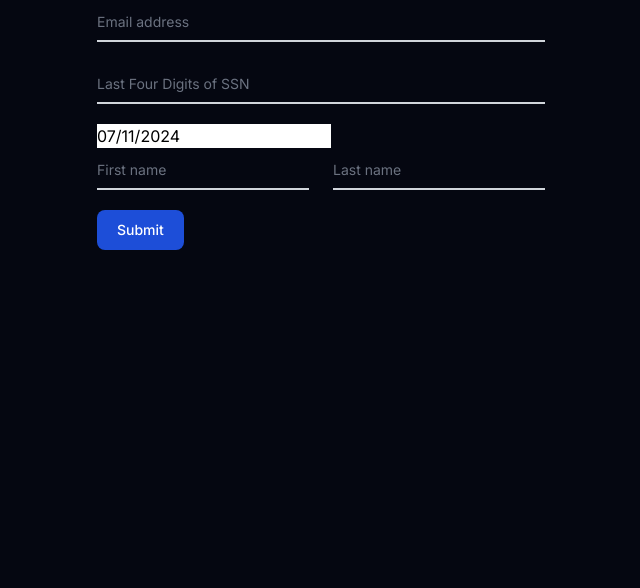
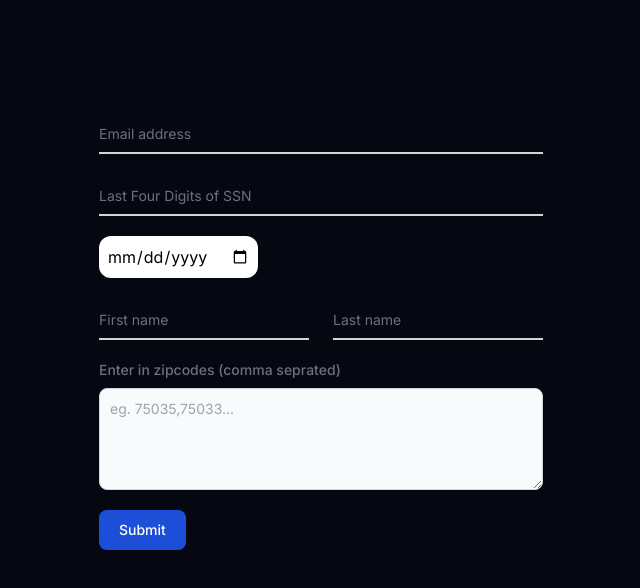
Before and after one commit to tanushchauhan/DMVHelp, a Next.js app: page / in a window 1280 px wide. Shown: the top 588 px of the page, without its empty margins (319-959 px from the left). Built offline with nearby package versions, Linux system fonts and the light colour scheme.

Commit message:
Completed the UI for the basic information input. Created a function to capture the form data on submittion.

```diff
--- a/app/page.js
+++ b/app/page.js
@@ -1,11 +1,6 @@
 "use client";
-import { useState } from "react";
-import DatePicker from "react-datepicker";
 
 function Page() {
-  const [data, setData] = useState("waiting...");
-  const [startdate, setStartdate] = useState(new Date());
-
   // async function getData() {
   //   const res = await fetch("/api/pincode/", {
   //     headers: {
@@ -25,124 +20,119 @@
   //   getData();
   // }, []);
 
+  function handleSubmit(e) {
+    e.preventDefault();
+    const email = e.target.floating_email.value;
+    const last4ssn = e.target.floating_last4ssn.value;
+    const first_name = e.target.floating_first_name.value;
+    const last_name = e.target.floating_last_name.value;
+    const date = e.target.date.value;
+    const pincodes = e.target.pincodes.value.split(",");
+    console.log(email, last4ssn, first_name, last_name, date, pincodes);
+  }
+
   return (
-    <div>
-      <div>
-        <form class="max-w-md mx-auto">
-          <div class="relative z-0 w-full mb-5 group">
+    <div className="flex items-center justify-center mt-28">
+      <div className="flex gap-10 items-center justify-center flex-col">
+        <div className="">
+          <form className="max-w-md mx-auto" onSubmit={handleSubmit}>
+            <div className="relative z-0 w-full mb-5 group">
               <input
                 type="email"
                 name="floating_email"
                 id="floating_email"
-              class="block py-2.5 px-0 w-full text-sm text-gray-900 bg-transparent border-0 border-b-2 border-gray-300 appearance-none dark:text-white dark:border-gray-600 dark:focus:border-blue-500 focus:outline-none focus:ring-0 focus:border-blue-600 peer"
+                className="block py-2.5 px-0 w-full text-sm text-gray-900 bg-transparent border-0 border-b-2 border-gray-300 appearance-none dark:text-white dark:border-gray-600 dark:focus:border-blue-500 focus:outline-none focus:ring-0 focus:border-blue-600 peer"
                 placeholder=" "
                 required
               />
               <label
-              for="floating_email"
-              class="peer-focus:font-medium absolute text-sm text-gray-500 dark:text-gray-400 duration-300 transform -translate-y-6 scale-75 top-3 -z-10 origin-[0] peer-focus:start-0 rtl:peer-focus:translate-x-1/4 rtl:peer-focus:left-auto peer-focus:text-blue-600 peer-focus:dark:text-blue-500 peer-placeholder-shown:scale-100 peer-placeholder-shown:translate-y-0 peer-focus:scale-75 peer-focus:-translate-y-6"
+                htmlFor="floating_email"
+                className="peer-focus:font-medium absolute text-sm text-gray-500 dark:text-gray-400 duration-300 transform -translate-y-6 scale-75 top-3 -z-10 origin-[0] peer-focus:start-0 rtl:peer-focus:translate-x-1/4 rtl:peer-focus:left-auto peer-focus:text-blue-600 peer-focus:dark:text-blue-500 peer-placeholder-shown:scale-100 peer-placeholder-shown:translate-y-0 peer-focus:scale-75 peer-focus:-translate-y-6"
               >
                 Email address
               </label>
             </div>
-          <div class="relative z-0 w-full mb-5 group">
+            <div className="relative z-0 w-full mb-5 group">
               <input
-              type="last4ssn"
+                type="number"
                 name="floating_last4ssn"
                 id="floating_last4ssn"
-              class="block py-2.5 px-0 w-full text-sm text-gray-900 bg-transparent border-0 border-b-2 border-gray-300 appearance-none dark:text-white dark:border-gray-600 dark:focus:border-blue-500 focus:outline-none focus:ring-0 focus:border-blue-600 peer"
+                className="block py-2.5 px-0 w-full text-sm text-gray-900 bg-transparent border-0 border-b-2 border-gray-300 appearance-none dark:text-white dark:border-gray-600 dark:focus:border-blue-500 focus:outline-none focus:ring-0 focus:border-blue-600 peer"
                 placeholder=" "
                 required
               />
               <label
-              for="floating_last4ssn"
-              class="peer-focus:font-medium absolute text-sm text-gray-500 dark:text-gray-400 duration-300 transform -translate-y-6 scale-75 top-3 -z-10 origin-[0] peer-focus:start-0 rtl:peer-focus:translate-x-1/4 peer-focus:text-blue-600 peer-focus:dark:text-blue-500 peer-placeholder-shown:scale-100 peer-placeholder-shown:translate-y-0 peer-focus:scale-75 peer-focus:-translate-y-6"
+                htmlFor="floating_last4ssn"
+                className="peer-focus:font-medium absolute text-sm text-gray-500 dark:text-gray-400 duration-300 transform -translate-y-6 scale-75 top-3 -z-10 origin-[0] peer-focus:start-0 rtl:peer-focus:translate-x-1/4 peer-focus:text-blue-600 peer-focus:dark:text-blue-500 peer-placeholder-shown:scale-100 peer-placeholder-shown:translate-y-0 peer-focus:scale-75 peer-focus:-translate-y-6"
               >
                 Last Four Digits of SSN
               </label>
             </div>
-          <div class="">
-            <DatePicker
-              selected={startdate}
-              onChange={(date) => setStartdate(date)}
+            <div className="relative z-0 w-full mb-5 group">
+              <input
+                type="date"
+                className=" rounded-xl p-2 text-black"
+                name="date"
               />
             </div>
-          <div class="grid md:grid-cols-2 md:gap-6">
-            <div class="relative z-0 w-full mb-5 group">
+            <div className="grid md:grid-cols-2 md:gap-6">
+              <div className="relative z-0 w-full mb-5 group">
                 <input
                   type="text"
                   name="floating_first_name"
                   id="floating_first_name"
-                class="block py-2.5 px-0 w-full text-sm text-gray-900 bg-transparent border-0 border-b-2 border-gray-300 appearance-none dark:text-white dark:border-gray-600 dark:focus:border-blue-500 focus:outline-none focus:ring-0 focus:border-blue-600 peer"
+                  className="block py-2.5 px-0 w-full text-sm text-gray-900 bg-transparent border-0 border-b-2 border-gray-300 appearance-none dark:text-white dark:border-gray-600 dark:focus:border-blue-500 focus:outline-none focus:ring-0 focus:border-blue-600 peer"
                   placeholder=" "
                   required
                 />
                 <label
-                for="floating_first_name"
-                class="peer-focus:font-medium absolute text-sm text-gray-500 dark:text-gray-400 duration-300 transform -translate-y-6 scale-75 top-3 -z-10 origin-[0] peer-focus:start-0 rtl:peer-focus:translate-x-1/4 peer-focus:text-blue-600 peer-focus:dark:text-blue-500 peer-placeholder-shown:scale-100 peer-placeholder-shown:translate-y-0 peer-focus:scale-75 peer-focus:-translate-y-6"
+                  htmlFor="floating_first_name"
+                  className="peer-focus:font-medium absolute text-sm text-gray-500 dark:text-gray-400 duration-300 transform -translate-y-6 scale-75 top-3 -z-10 origin-[0] peer-focus:start-0 rtl:peer-focus:translate-x-1/4 peer-focus:text-blue-600 peer-focus:dark:text-blue-500 peer-placeholder-shown:scale-100 peer-placeholder-shown:translate-y-0 peer-focus:scale-75 peer-focus:-translate-y-6"
                 >
                   First name
                 </label>
               </div>
-            <div class="relative z-0 w-full mb-5 group">
+              <div className="relative z-0 w-full mb-5 group">
                 <input
                   type="text"
                   name="floating_last_name"
                   id="floating_last_name"
-                class="block py-2.5 px-0 w-full text-sm text-gray-900 bg-transparent border-0 border-b-2 border-gray-300 appearance-none dark:text-white dark:border-gray-600 dark:focus:border-blue-500 focus:outline-none focus:ring-0 focus:border-blue-600 peer"
+                  className="block py-2.5 px-0 w-full text-sm text-gray-900 bg-transparent border-0 border-b-2 border-gray-300 appearance-none dark:text-white dark:border-gray-600 dark:focus:border-blue-500 focus:outline-none focus:ring-0 focus:border-blue-600 peer"
                   placeholder=" "
                   required
                 />
                 <label
-                for="floating_last_name"
-                class="peer-focus:font-medium absolute text-sm text-gray-500 dark:text-gray-400 duration-300 transform -translate-y-6 scale-75 top-3 -z-10 origin-[0] peer-focus:start-0 rtl:peer-focus:translate-x-1/4 peer-focus:text-blue-600 peer-focus:dark:text-blue-500 peer-placeholder-shown:scale-100 peer-placeholder-shown:translate-y-0 peer-focus:scale-75 peer-focus:-translate-y-6"
+                  htmlFor="floating_last_name"
+                  className="peer-focus:font-medium absolute text-sm text-gray-500 dark:text-gray-400 duration-300 transform -translate-y-6 scale-75 top-3 -z-10 origin-[0] peer-focus:start-0 rtl:peer-focus:translate-x-1/4 peer-focus:text-blue-600 peer-focus:dark:text-blue-500 peer-placeholder-shown:scale-100 peer-placeholder-shown:translate-y-0 peer-focus:scale-75 peer-focus:-translate-y-6"
                 >
                   Last name
                 </label>
               </div>
             </div>
-          {/* <div class="grid md:grid-cols-2 md:gap-6">
-            <div class="relative z-0 w-full mb-5 group">
-              <input
-                type="tel"
-                pattern="[0-9]{3}-[0-9]{3}-[0-9]{4}"
-                name="floating_phone"
-                id="floating_phone"
-                class="block py-2.5 px-0 w-full text-sm text-gray-900 bg-transparent border-0 border-b-2 border-gray-300 appearance-none dark:text-white dark:border-gray-600 dark:focus:border-blue-500 focus:outline-none focus:ring-0 focus:border-blue-600 peer"
-                placeholder=" "
-                required
-              />
+            <div className="relative z-0 w-full mb-5 group">
               <label
-                for="floating_phone"
-                class="peer-focus:font-medium absolute text-sm text-gray-500 dark:text-gray-400 duration-300 transform -translate-y-6 scale-75 top-3 -z-10 origin-[0] peer-focus:start-0 rtl:peer-focus:translate-x-1/4 peer-focus:text-blue-600 peer-focus:dark:text-blue-500 peer-placeholder-shown:scale-100 peer-placeholder-shown:translate-y-0 peer-focus:scale-75 peer-focus:-translate-y-6"
+                htmlFor="pincodes"
+                className="block mb-2 text-sm font-medium text-gray-500 dark:text-gray-400"
               >
-                Phone number (123-456-7890)
+                Enter in zipcodes (comma seprated)
               </label>
+              <textarea
+                id="pincodes"
+                rows="4"
+                className="block p-2.5 w-full text-sm text-gray-900 bg-gray-50 rounded-lg border border-gray-300 focus:ring-blue-500 focus:border-blue-500 dark:bg-gray-700 dark:border-gray-600 dark:placeholder-gray-400 dark:text-white dark:focus:ring-blue-500 dark:focus:border-blue-500"
+                placeholder="eg. 75035,75033..."
+              ></textarea>
             </div>
-            <div class="relative z-0 w-full mb-5 group">
-              <input
-                type="text"
-                name="floating_company"
-                id="floating_company"
-                class="block py-2.5 px-0 w-full text-sm text-gray-900 bg-transparent border-0 border-b-2 border-gray-300 appearance-none dark:text-white dark:border-gray-600 dark:focus:border-blue-500 focus:outline-none focus:ring-0 focus:border-blue-600 peer"
-                placeholder=" "
-                required
-              />
-              <label
-                for="floating_company"
-                class="peer-focus:font-medium absolute text-sm text-gray-500 dark:text-gray-400 duration-300 transform -translate-y-6 scale-75 top-3 -z-10 origin-[0] peer-focus:start-0 rtl:peer-focus:translate-x-1/4 peer-focus:text-blue-600 peer-focus:dark:text-blue-500 peer-placeholder-shown:scale-100 peer-placeholder-shown:translate-y-0 peer-focus:scale-75 peer-focus:-translate-y-6"
-              >
-                Company (Ex. Google)
-              </label>
-            </div>
-          </div> */}
+
             <button
               type="submit"
-            class="text-white bg-blue-700 hover:bg-blue-800 focus:ring-4 focus:outline-none focus:ring-blue-300 font-medium rounded-lg text-sm w-full sm:w-auto px-5 py-2.5 text-center dark:bg-blue-600 dark:hover:bg-blue-700 dark:focus:ring-blue-800"
+              className="text-white bg-blue-700 hover:bg-blue-800 focus:ring-4 focus:outline-none focus:ring-blue-300 font-medium rounded-lg text-sm w-full sm:w-auto px-5 py-2.5 text-center dark:bg-blue-600 dark:hover:bg-blue-700 dark:focus:ring-blue-800"
             >
               Submit
             </button>
           </form>
+        </div>
+        <div>{/* The proccessing ui will come here */}</div>
       </div>
     </div>
   );
--- a/package.json
+++ b/package.json
@@ -22,7 +22,6 @@
     "node-rsa": "^1.1.1",
     "postcss": "^8.4.39",
     "react": "18.2.0",
-    "react-datepicker": "^7.3.0",
     "react-dom": "18.2.0",
     "tailwindcss": "3.3.2"
   }
```
Also changed, not shown: 1 other file (tests, documents, lock files or other folders). Lines whose indentation alone changed are shown as unchanged.
